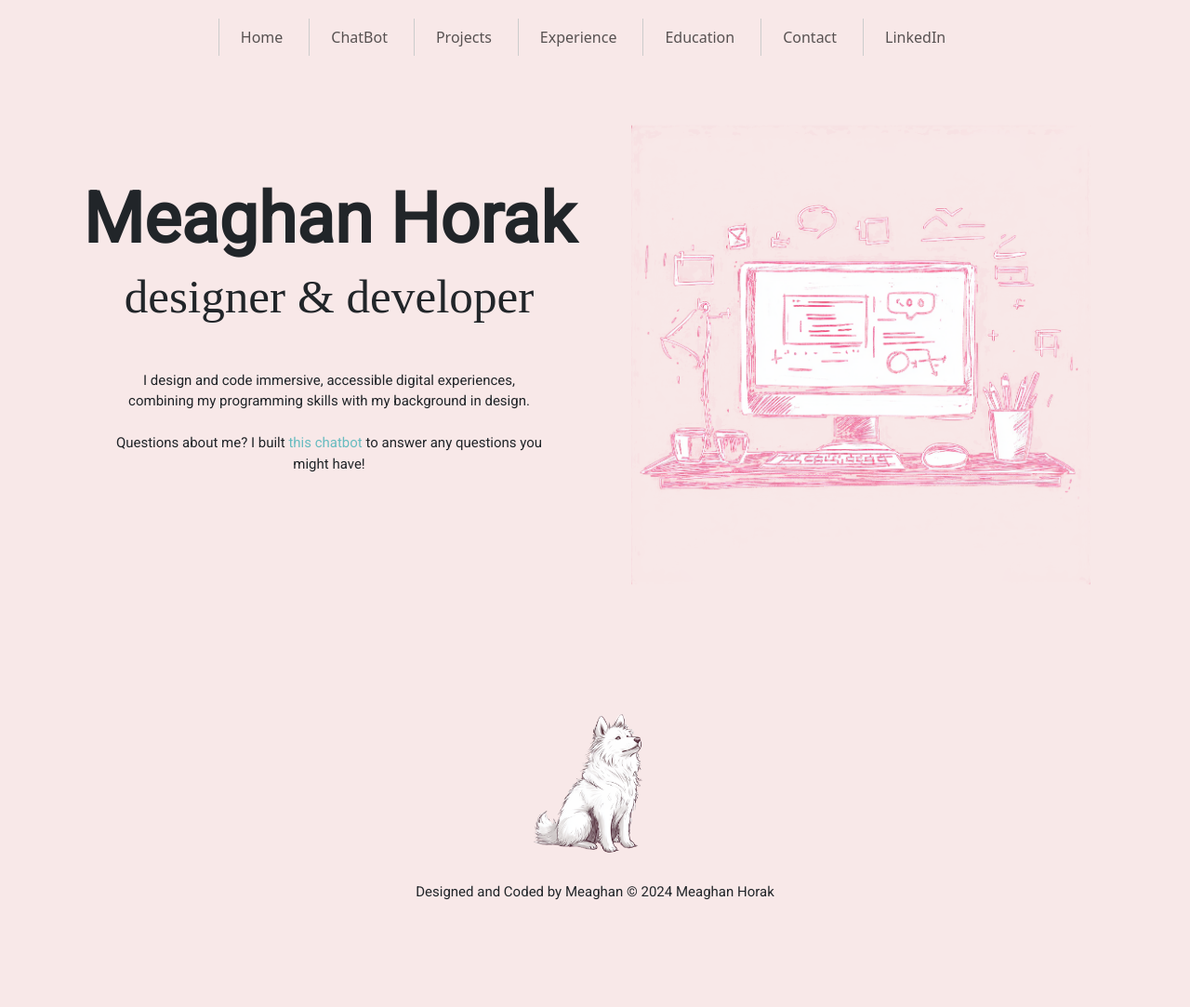
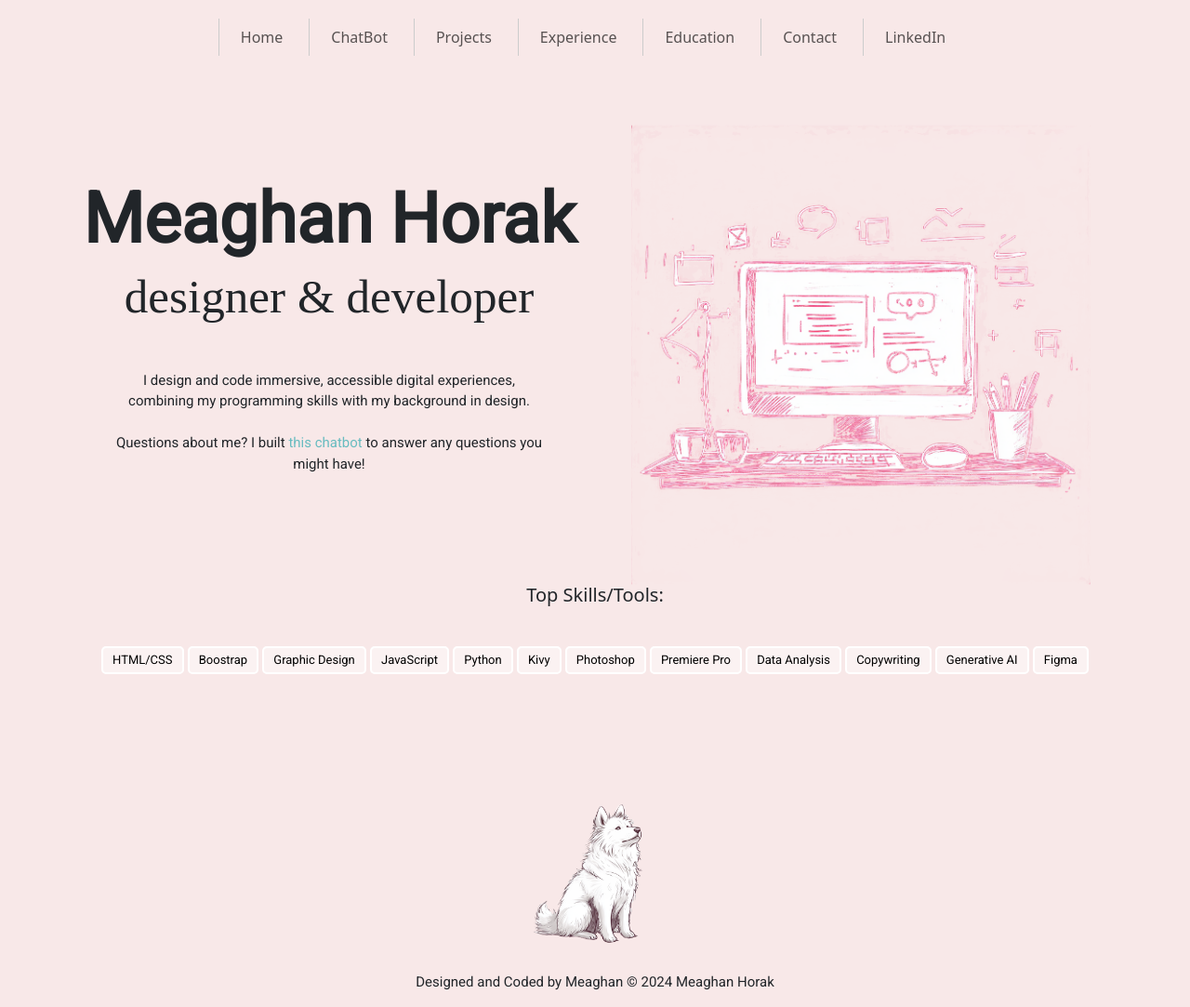
Before and after one commit to mkh7878/portfolio, a Jekyll site: the page built from index.html, in a window 1280 px wide. Shown: the whole page at 93% size. Built offline with Jekyll 4.4.1, drawn with Linux system fonts in a browser that asks for light colours; some web fonts are replaced; before the commit the page ends 987 px from its top, so only the background shows below that.

Commit message:
updates to homepage and experience restructuring cols and adding top skills

```diff
--- a/index.html
+++ b/index.html
@@ -14,9 +14,7 @@ title: Home
                 <h3 class="fade-in-text">designer & developer</h3 >
                 <p style="padding: 40px" class="fade-in-text">I design and code immersive, accessible digital experiences,
                 combining my programming skills with my background in design.
-            <br><br> Questions about me? I built <a href="pages/chatbot.html">this chatbot</a> to answer any questions you might have!
-
-
+            <br><br> Questions about me? I built <a href="pages/chatbot.html">this chatbot</a> to answer any questions you might have! </p>
             </div>
 
         </div>
@@ -24,6 +22,26 @@ title: Home
             <img src="/assets/hompage/desktop.png" class="fade-in-text" style="width: 90%; height: auto; padding-top: 15px;">
         </div>
     </div>
+    <div class="row">
+        <div class="col-12">
+            <h5 class="fade-in-text"> Top Skills/Tools: </h5>
+        </div>
+        <div class="col-12 fade-in-text" style="padding-top: 30px;">
+            <div class="tools-button">HTML/CSS</div>
+            <div class="tools-button">Boostrap</div>
+            <div class="tools-button">Graphic Design</div>
+            <div class="tools-button">JavaScript</div>
+            <div class="tools-button">Python</div>
+            <div class="tools-button">Kivy</div>
+            <div class="tools-button">Photoshop</div>
+            <div class="tools-button">Premiere Pro</div>
+            <div class="tools-button">Data Analysis</div>
+            <div class="tools-button">Copywriting</div>
+            <div class="tools-button">Generative AI</div>
+            <div class="tools-button">Figma</div>
+
+        </div>
+    </div>
 
 
 
--- a/pages/experience.html
+++ b/pages/experience.html
@@ -121,7 +121,7 @@ title: Experience
 
 <div class="row">
 
-        <div class="col-md-6 col-lg-6 col-sm-12" style="padding-top: 40px;">
+        <div class="col-12" style=" padding-left: 10vw; padding-right: 10vw;">
             <h4> <br><br>Head of Visuals and Technology</h4>
             <div class="job-desc">
                 <p>
@@ -141,7 +141,7 @@ title: Experience
             </div>
         </div>
                 <!-- Experience column with description of DES role-->
-                <div class="col-md-6 col-lg-6 col-sm-12" style="padding-top: 40px;">
+                <div class="col-12" style="padding-top: 40px; padding-left: 10vw; padding-right: 10vw;">
                     <h4> <br><br>Jewelry Consultant</h4>
                     <div class="job-desc">
 
```
